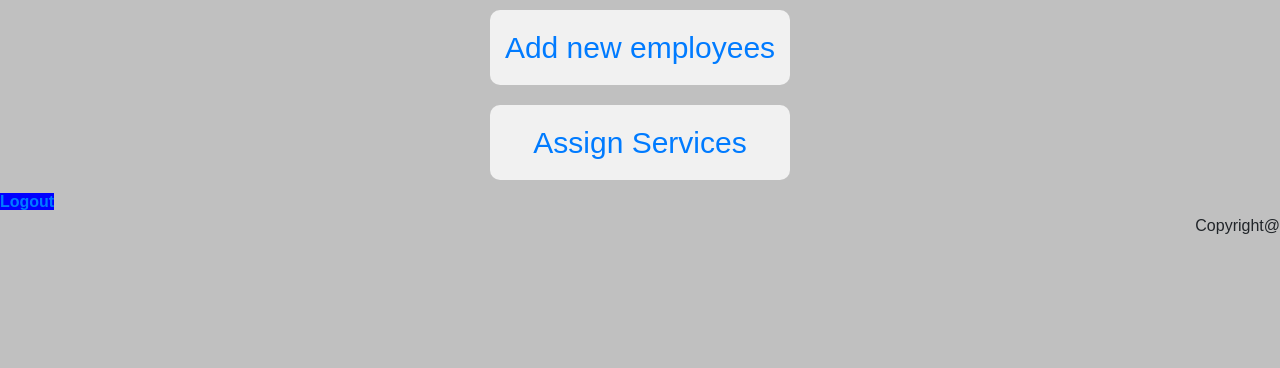
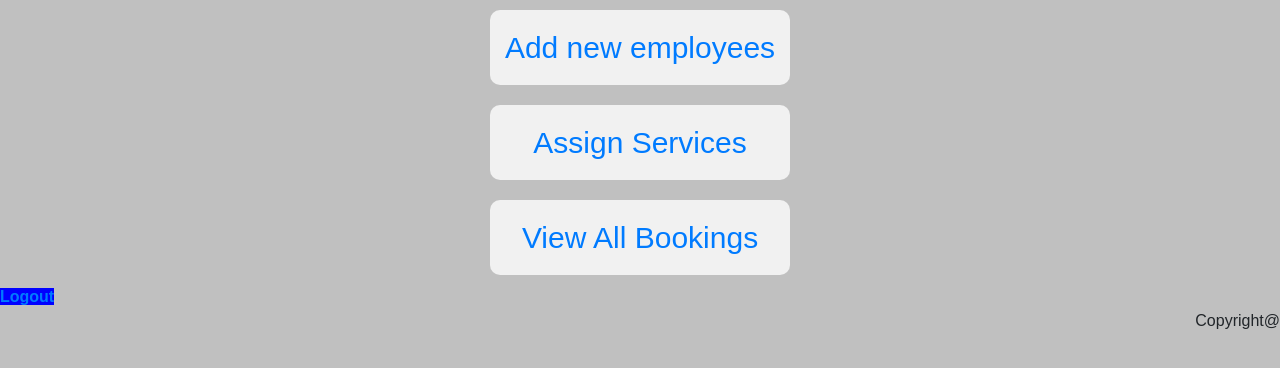
Before and after one commit to AnitaAnnaStephen/COMP606A1P2, a PHP site: page /AdminHome.php in a window 1280 px wide. Shown: the part 130-498 px from the top of the page. Run offline with PHP 8.4, Linux system fonts and the light colour scheme.

Commit message:
Added new link

```diff
--- a/Assignment1Part3/AdminHome.php
+++ b/Assignment1Part3/AdminHome.php
@@ -41,7 +41,7 @@ if (isset($_SESSION['firstname']))
 <div class="flex-container">
   <div><a href="AddEmployees.php">Add new employees</a></div>
   <div><a href="AssignServices.php">Assign Services</a></div>
-
+  <div><a href="ViewAllBookings.php">View All Bookings</a></div>
 </div>
 <div><a href="Logout.php" style="font-weight:bold;background-color:Blue;">Logout</a></div>
 </body>
```
